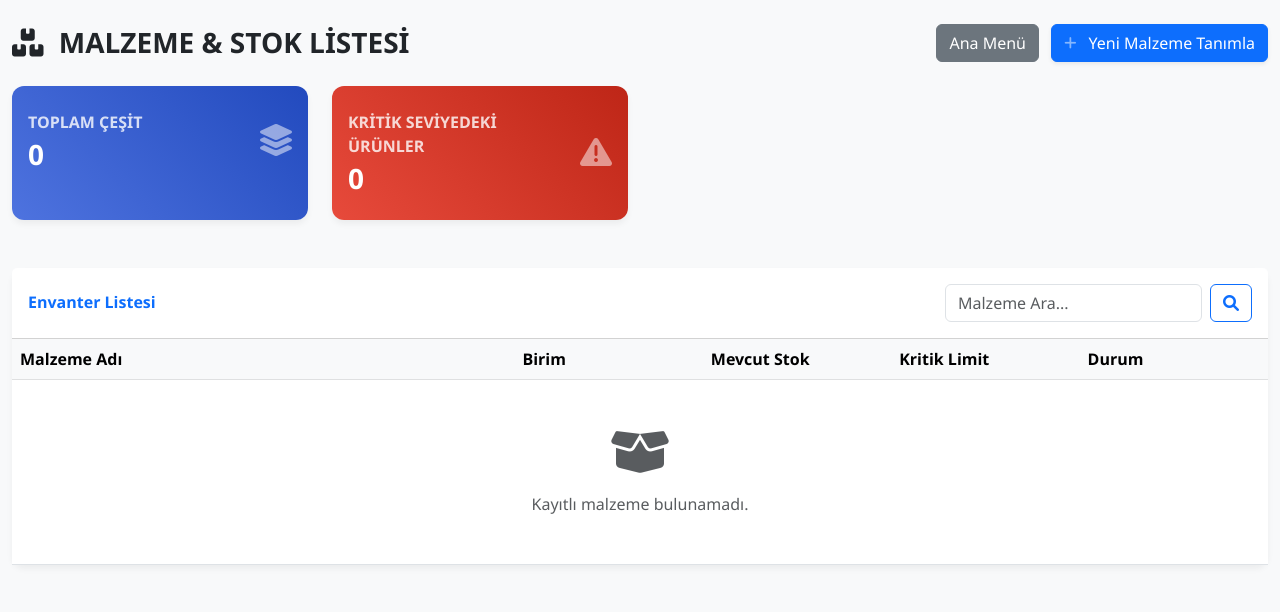
After one commit to musty7091/aeco, a Django app: page /stok-listesi/ in a window 1280 px wide. The commit adds this page. Shown: the top 612 px of the page. Run offline with Django 5.2, Linux system fonts and the light colour scheme; the visitor is signed in with stand-in values (Sample User, id 1); data that the repository does not hold is empty.

Commit message:
malzeme ekleme

```diff
--- a/core/templates/dashboard.html
+++ b/core/templates/dashboard.html
@@ -73,7 +73,7 @@
                 <span class="module-desc">Bütçe Durumu, Harcama Grafikleri ve Maliyet Analizi</span>
             </a>
 
-            <a href="{% url 'depo_dashboard' %}" class="module-card card-depo">
+            <a href="{% url 'stok_listesi' %}" class="module-card card-depo">
                 <i class="fas fa-truck-loading" style="color: #e67e22;"></i>
                 <span class="module-title">Depo & Talep</span>
                 <span class="module-desc">Şantiye Talepleri, Stok Takibi ve Malzeme Lojistiği</span>
--- /dev/null
+++ b/core/templates/stok_listesi.html
@@ -0,0 +1,137 @@
+<!DOCTYPE html>
+<html lang="tr">
+<head>
+    <meta charset="UTF-8">
+    <meta name="viewport" content="width=device-width, initial-scale=1.0">
+    <title>Stok Listesi & Envanter</title>
+    <link href="https://cdn.jsdelivr.net/npm/bootstrap@5.3.0/dist/css/bootstrap.min.css" rel="stylesheet">
+    <link rel="stylesheet" href="https://cdnjs.cloudflare.com/ajax/libs/font-awesome/6.0.0/css/all.min.css">
+    <style>
+        body { background-color: #f8f9fa; font-family: 'Segoe UI', sans-serif; }
+        .card { border: none; border-radius: 12px; box-shadow: 0 4px 6px rgba(0,0,0,0.05); }
+        .bg-gradient-primary { background: linear-gradient(45deg, #4e73df, #224abe); color: white; }
+        .bg-gradient-danger { background: linear-gradient(45deg, #e74a3b, #be2617); color: white; }
+
+        /* Tablo Satırları */
+        tr.kritik-stok { background-color: #fff3f3 !important; border-left: 5px solid #e74a3b; }
+        tr.normal-stok { border-left: 5px solid #1cc88a; }
+
+        .action-icon { cursor: pointer; transition: transform 0.2s; color: #858796; }
+        .action-icon:hover { transform: scale(1.2); color: #4e73df; }
+    </style>
+</head>
+<body>
+
+<div class="container-fluid py-4" style="max-width: 1400px;">
+
+    <div class="row mb-4">
+        <div class="col-md-6 d-flex align-items-center">
+            <h1 class="h3 mb-0 text-gray-800 fw-bold"><i class="fas fa-boxes me-2"></i> MALZEME & STOK LİSTESİ</h1>
+        </div>
+        <div class="col-md-6 text-end">
+            <a href="/" class="btn btn-secondary me-2">Ana Menü</a>
+            <a href="{% url 'malzeme_ekle' %}" class="btn btn-primary shadow-sm">
+                <i class="fas fa-plus fa-sm text-white-50 me-2"></i> Yeni Malzeme Tanımla
+            </a>
+        </div>
+    </div>
+
+    <div class="row mb-4">
+        <div class="col-xl-3 col-md-6 mb-4">
+            <div class="card bg-gradient-primary h-100 py-2">
+                <div class="card-body">
+                    <div class="row no-gutters align-items-center">
+                        <div class="col mr-2">
+                            <div class="text-xs fw-bold text-uppercase mb-1" style="opacity: 0.8;">Toplam Çeşit</div>
+                            <div class="h3 mb-0 fw-bold">{{ toplam_cesit }}</div>
+                        </div>
+                        <div class="col-auto">
+                            <i class="fas fa-layer-group fa-2x text-white-50"></i>
+                        </div>
+                    </div>
+                </div>
+            </div>
+        </div>
+
+        <div class="col-xl-3 col-md-6 mb-4">
+            <div class="card bg-gradient-danger h-100 py-2">
+                <div class="card-body">
+                    <div class="row no-gutters align-items-center">
+                        <div class="col mr-2">
+                            <div class="text-xs fw-bold text-uppercase mb-1" style="opacity: 0.8;">Kritik Seviyedeki Ürünler</div>
+                            <div class="h3 mb-0 fw-bold">{{ kritik_sayisi }}</div>
+                        </div>
+                        <div class="col-auto">
+                            <i class="fas fa-exclamation-triangle fa-2x text-white-50"></i>
+                        </div>
+                    </div>
+                </div>
+            </div>
+        </div>
+    </div>
+
+    <div class="card mb-4">
+        <div class="card-header bg-white py-3 d-flex justify-content-between align-items-center">
+            <h6 class="m-0 fw-bold text-primary">Envanter Listesi</h6>
+
+            <form class="d-flex" method="GET">
+                <input class="form-control me-2" type="search" name="search" placeholder="Malzeme Ara..." value="{{ search_query }}">
+                <button class="btn btn-outline-primary" type="submit"><i class="fas fa-search"></i></button>
+                {% if search_query %}
+                    <a href="{% url 'stok_listesi' %}" class="btn btn-outline-secondary ms-2" title="Filtreyi Temizle">X</a>
+                {% endif %}
+            </form>
+        </div>
+        <div class="card-body p-0">
+            <div class="table-responsive">
+                <table class="table table-hover align-middle mb-0">
+                    <thead class="table-light">
+                        <tr>
+                            <th style="width: 40%;">Malzeme Adı</th>
+                            <th style="width: 15%;">Birim</th>
+                            <th style="width: 15%;">Mevcut Stok</th>
+                            <th style="width: 15%;">Kritik Limit</th>
+                            <th style="width: 15%;">Durum</th>
+                        </tr>
+                    </thead>
+                    <tbody>
+                        {% for malz in malzemeler %}
+                        <tr class="{% if malz.kritik_durum %}kritik-stok{% else %}normal-stok{% endif %}">
+                            <td class="fw-bold text-dark px-3">
+                                {{ malz.isim }}
+                            </td>
+                            <td><span class="badge bg-light text-dark border">{{ malz.get_birim_display }}</span></td>
+                            <td>
+                                <span class="fw-bold fs-5 {% if malz.kritik_durum %}text-danger{% else %}text-success{% endif %}">
+                                    {{ malz.stok|floatformat:0 }}
+                                </span>
+                            </td>
+                            <td class="text-muted small">
+                                <i class="fas fa-bell me-1"></i> {{ malz.kritik_stok }} altına inerse
+                            </td>
+                            <td>
+                                {% if malz.kritik_durum %}
+                                    <span class="badge bg-danger">KRİTİK DÜZEY</span>
+                                {% else %}
+                                    <span class="badge bg-success">YETERLİ</span>
+                                {% endif %}
+                            </td>
+                        </tr>
+                        {% empty %}
+                        <tr>
+                            <td colspan="5" class="text-center py-5 text-muted">
+                                <i class="fas fa-box-open fa-3x mb-3"></i><br>
+                                Kayıtlı malzeme bulunamadı.
+                            </td>
+                        </tr>
+                        {% endfor %}
+                    </tbody>
+                </table>
+            </div>
+        </div>
+    </div>
+
+</div>
+
+</body>
+</html>
--- a/core/views.py
+++ b/core/views.py
@@ -759,6 +759,43 @@ def talep_arsivden_cikar(request, talep_id):
 
     return redirect('arsiv_raporu')
 
+@login_required
+def stok_listesi(request):
+    """
+    Tüm malzemelerin listelendiği, kritik stok durumlarının görüldüğü ana ekran.
+    """
+    if not yetki_kontrol(request.user, ['OFIS_VE_SATINALMA', 'SAHA_VE_DEPO', 'YONETICI']):
+        return redirect('erisim_engellendi')
+
+    # Arama motoru
+    search_query = request.GET.get('search', '')
+
+    if search_query:
+        malzemeler = Malzeme.objects.filter(isim__icontains=search_query)
+    else:
+        malzemeler = Malzeme.objects.all()
+
+    # Stok durumlarını analiz edelim (Uyarı kartları için)
+    kritik_sayisi = 0
+    toplam_cesit = malzemeler.count()
+
+    # Not: Stok hesabı property olduğu için veritabanında filter yapamıyoruz, döngüde bakacağız.
+    # Ancak liste çok uzun değilse bu sorun olmaz.
+    for malz in malzemeler:
+        if malz.stok <= malz.kritik_stok:
+            malz.kritik_durum = True # HTML'de kullanmak için geçici işaret
+            kritik_sayisi += 1
+        else:
+            malz.kritik_durum = False
+
+    context = {
+        'malzemeler': malzemeler,
+        'search_query': search_query,
+        'toplam_cesit': toplam_cesit,
+        'kritik_sayisi': kritik_sayisi,
+    }
+    return render(request, 'stok_listesi.html', context)
+
 def cikis_yap(request):
     logout(request)
     return redirect('/admin/login/')
--- a/fabrika/urls.py
+++ b/fabrika/urls.py
@@ -41,6 +41,8 @@ urlpatterns = [
     path('arsiv/', views.arsiv_raporu, name='arsiv_raporu'),
     path('talep/geri-al/<int:talep_id>/', views.talep_arsivden_cikar, name='talep_arsivden_cikar'),
 
+    path('stok-listesi/', views.stok_listesi, name='stok_listesi'),
+
     # 8. Yazdırma & Çıktı
     path('islem-sonuc/<str:model_name>/<int:pk>/', views.islem_sonuc, name='islem_sonuc'),
     path('yazdir/<str:model_name>/<int:pk>/', views.belge_yazdir, name='belge_yazdir'),
```
Also changed, not shown: core/forms.py (+7 -3 lines), core/models.py (+38 -15 lines), core/templates/malzeme_ekle.html (+54 -14 lines), core/migrations/0016_malzeme_aciklama_malzeme_kategori_malzeme_kdv_orani_and_more.py (added).
